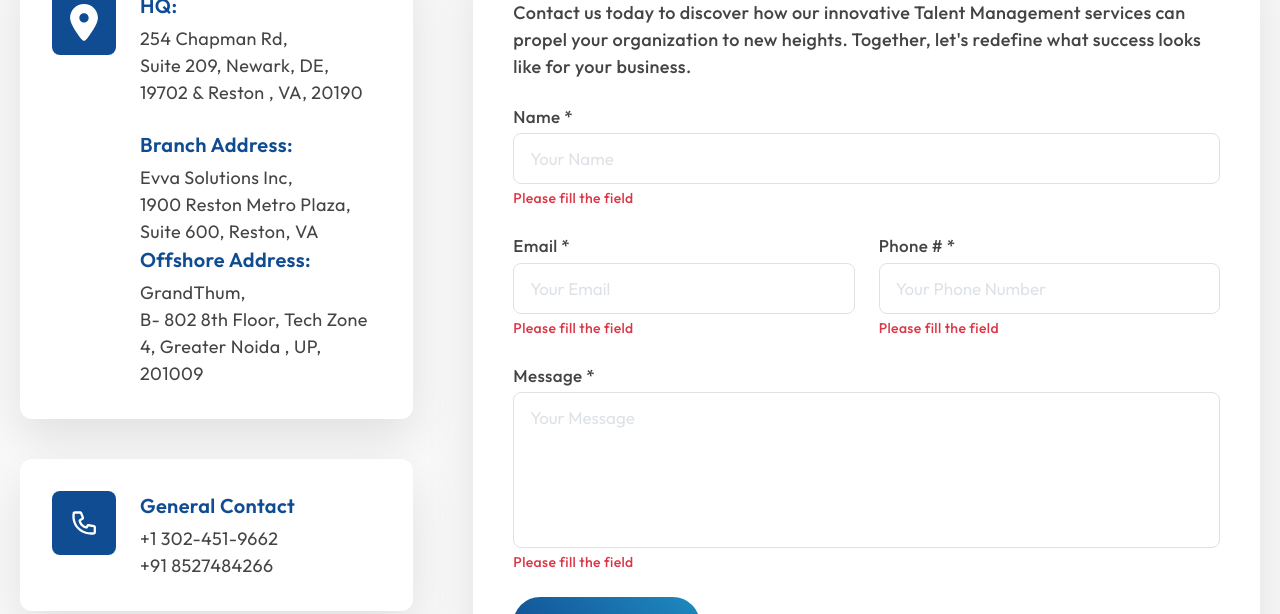
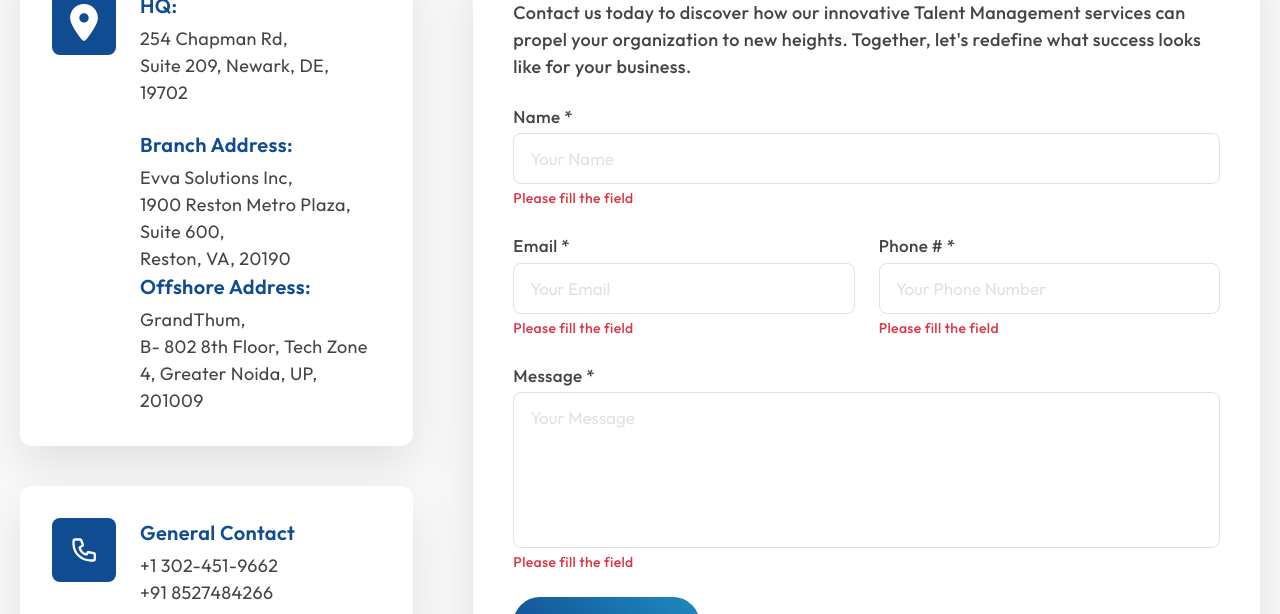
Before and after one commit to sriramulasravan9/evva, a plain HTML site: page evva/contact.html in a window 1280 px wide. Shown: the part 763-1377 px from the top of the page. Drawn offline with nearby package versions, Linux system fonts and the light colour scheme.

Commit message:
#contact page changes

```diff
--- a/evva/contact.html
+++ b/evva/contact.html
@@ -120,17 +120,17 @@
                 </div>
                 <div class="contact-info-card-content-wrapper">
                   <h4>HQ:</h4>
-                  <p class="mb-24">254 Chapman Rd, <br />Suite 209, Newark, DE, 19702 & Reston , VA, 20190</p>
+                  <p class="mb-24">254 Chapman Rd, <br />Suite 209, Newark, DE, 19702</p>
 
                   <h4>branch address:</h4>
                   <p>
                     Evva Solutions Inc, <br />
-                    1900 Reston Metro Plaza, Suite 600, Reston, VA
+                    1900 Reston Metro Plaza, Suite 600, <br /> Reston, VA, 20190
                   </p>
                   <h4>offshore address:</h4>
                   <p>
                     GrandThum, <br />
-                    B- 802 8th Floor, Tech Zone 4, Greater Noida , UP, 201009
+                    B- 802 8th Floor, Tech Zone 4, Greater Noida, UP, 201009
                   </p>
                 </div>
               </div>
```
